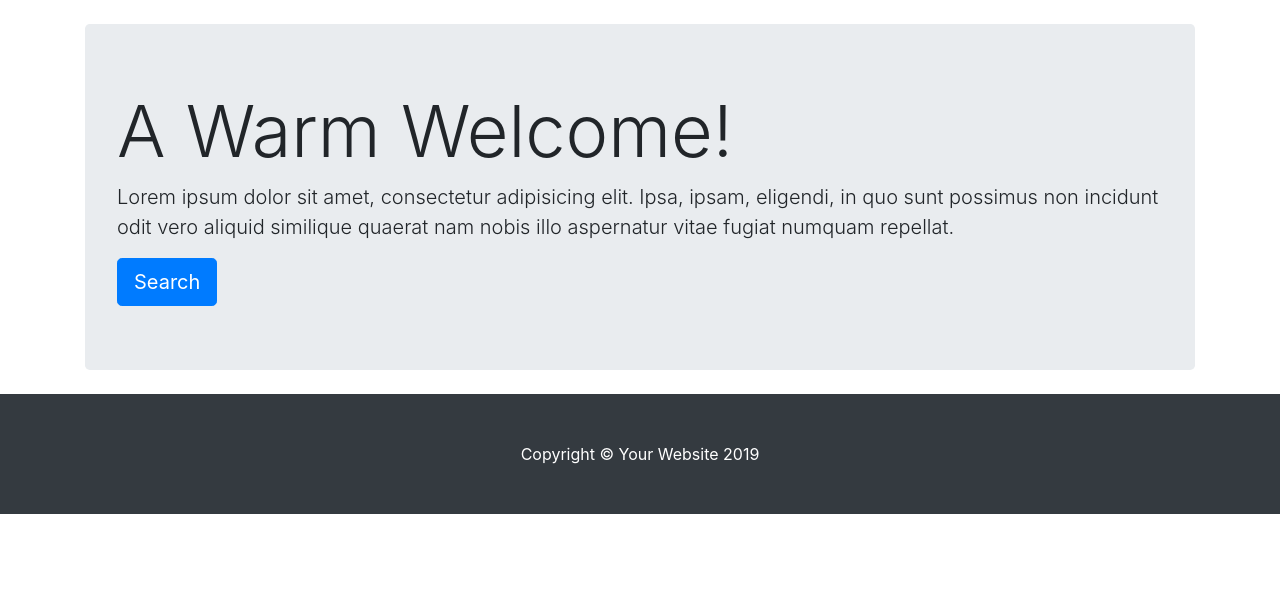
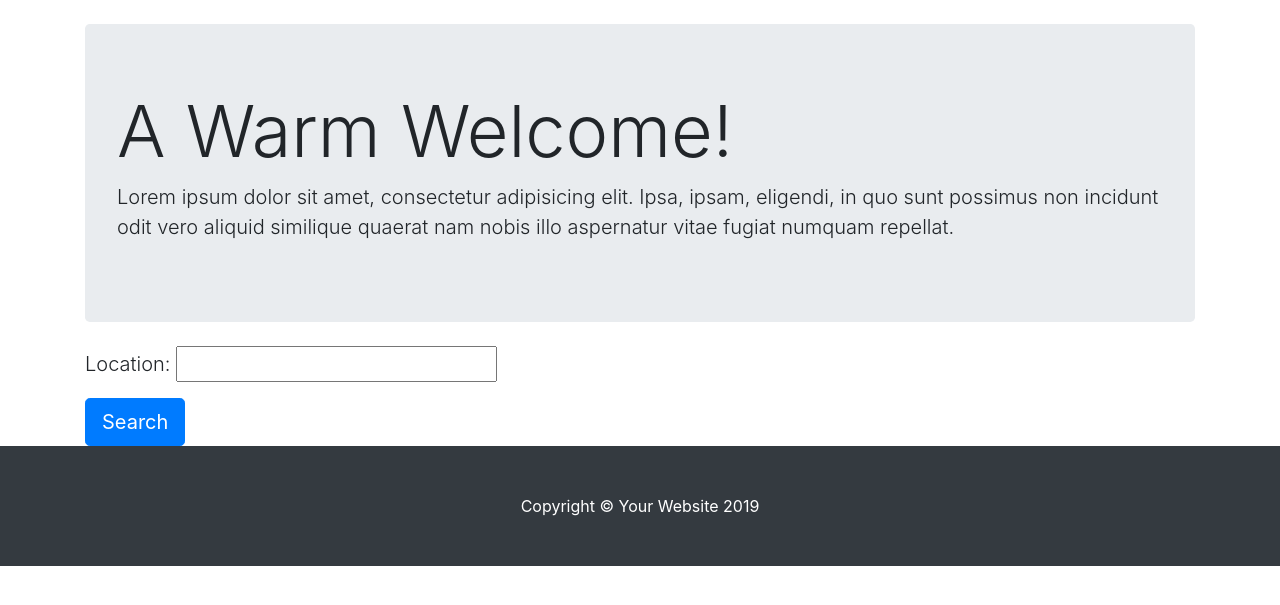
Before and after one commit to Jackson-Luu/AccommodationWebsite, a Django app: page /search in a window 1280 px wide. Shown: the part 56-661 px from the top of the page. Run offline with Django 3.2, Linux system fonts and the light colour scheme; some libraries are stand-ins or nearby versions.

Commit message:
added location input

```diff
--- a/mysite/booking/views.py
+++ b/mysite/booking/views.py
@@ -1,9 +1,21 @@
 from django.shortcuts import render
-from django.http import HttpResponse
+from django.http import HttpResponse, HttpResponseRedirect
 
 # Create your views here.
 def home_view(request,*args, **kwargs):
     return render(request, 'home.html', {})
 
 def search_view(request, *args, **kwargs):
+    if request.method == 'POST':
+        location = request.POST['location']
+        print(location)
+        if not location:
+            print("WTF")
+            return render(request, 'search.html', {
+                'error_message': "Invalid location.",
+            })
+        # Always return an HttpResponseRedirect after successfully dealing
+        # with POST data. This prevents data from being posted twice if a
+        # user hits the Back button.
+        return HttpResponseRedirect('search')
     return render(request, 'search.html', {})
--- a/mysite/templates/layout.html
+++ b/mysite/templates/layout.html
@@ -32,14 +32,14 @@
     <!-- Navigation -->
     <nav class="navbar navbar-expand-lg navbar-dark bg-dark fixed-top">
         <div class="container">
-            <a class="navbar-brand" href="#">Accommodation Portal</a>
+            <a class="navbar-brand" href="/">Accommodation Portal</a>
             <button class="navbar-toggler" type="button" data-toggle="collapse" data-target="#navbarResponsive" aria-controls="navbarResponsive" aria-expanded="false" aria-label="Toggle navigation">
                 <span class="navbar-toggler-icon"></span>
             </button>
             <div class="collapse navbar-collapse" id="navbarResponsive">
                 <ul class="navbar-nav ml-auto">
                     <li class="nav-item active">
-                        <a class="nav-link" href="#">
+                        <a class="nav-link" href="/">
                             Home
                             <span class="sr-only">(current)</span>
                         </a>
--- a/mysite/templates/search.html
+++ b/mysite/templates/search.html
@@ -5,9 +5,19 @@
     <header class="jumbotron my-4">
         <h1 class="display-3">A Warm Welcome!</h1>
         <p class="lead">Lorem ipsum dolor sit amet, consectetur adipisicing elit. Ipsa, ipsam, eligendi, in quo sunt possimus non incidunt odit vero aliquid similique quaerat nam nobis illo aspernatur vitae fugiat numquam repellat.</p>
-        <a href="#" class="btn btn-primary btn-lg">Search</a>
     </header>
 
+    <div class="search_form">
+        <form method="post">
+            {% csrf_token %}
+            <p class="lead"> Location:
+            <input type="text" name="location"><br>
+            {% if error_message %}<p><strong>{{ error_message }}</strong></p>{% endif %}
+            </p>
+            <input type="submit" value="Search" class="btn btn-primary btn-lg">
+        </form>
+    </div>
 </div>
 
+
 {% endblock %}
```
